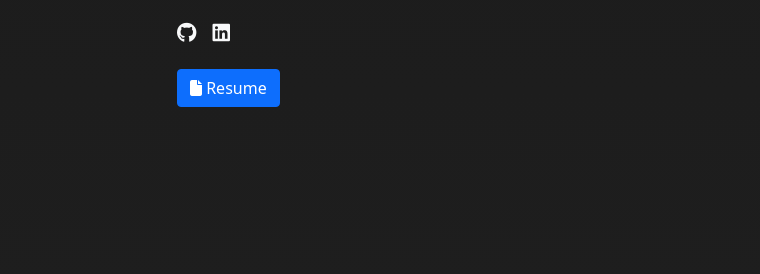
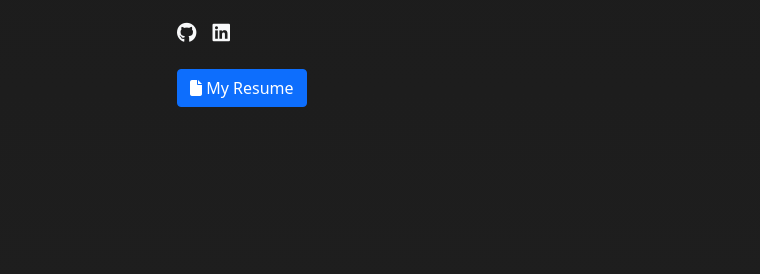
Before and after one commit to emranHkhan/imranhkhanportfolio, a plain HTML site: page index.html in a window 1280 px wide. Shown: the part 526-800 px from the top of the page, 0-760 px from the left. Drawn offline with nearby package versions, Linux system fonts and the light colour scheme; grey boxes are pictures that could not be loaded.

Commit message:
Update index.html
resume -> my resume

```diff
--- a/index.html
+++ b/index.html
@@ -58,7 +58,7 @@
                     <a href="./images/imranhkhanresume.pdf" class="btn btn-primary text-white d-inline-block mt-4"
                         download>
                         <i class="fa-solid fa-file"></i>
-                        <span> Resume</span>
+                        <span>My Resume</span>
                     </a>
                 </div>
                 <div class="col-lg-5" data-aos="fade-left">
```
